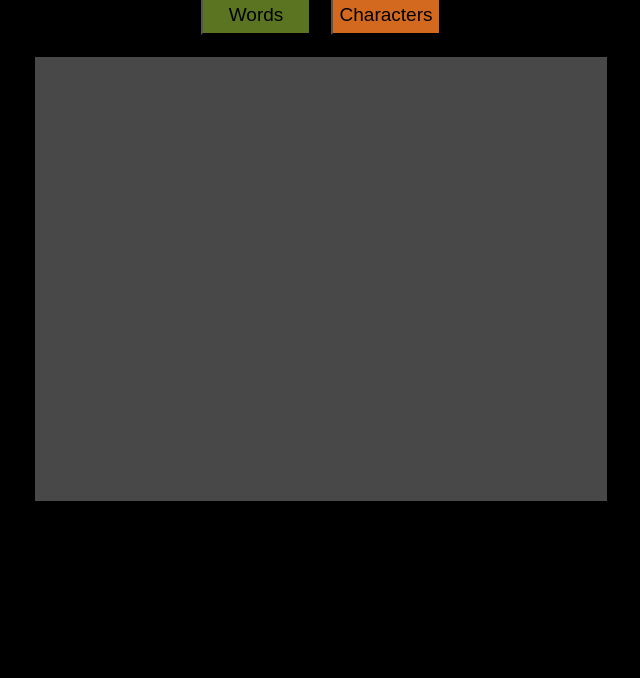
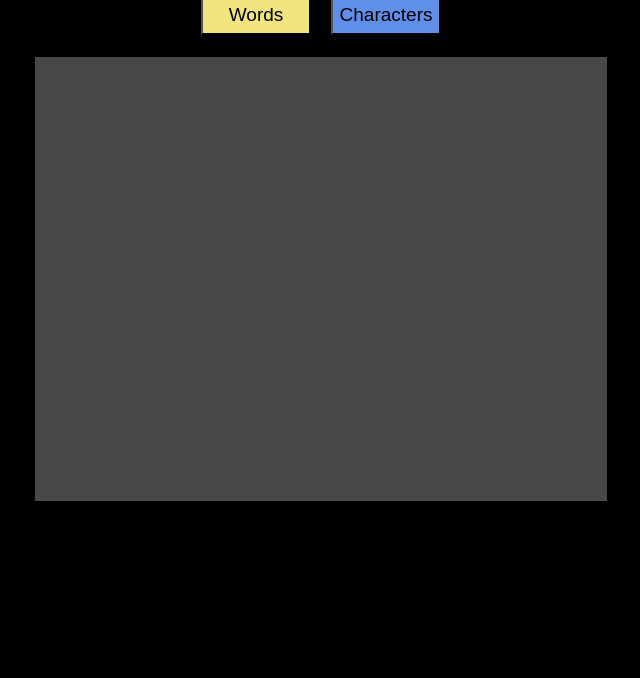
Before and after one commit to shashwath-KR/Word-Counter, a plain HTML site: page index.html in a window 1280 px wide. Shown: the part 122-800 px from the top of the page, without its empty margins (319-959 px from the left). Drawn offline with nearby package versions, Linux system fonts and the light colour scheme.

Commit message:
modified

```diff
--- a/style.css
+++ b/style.css
@@ -40,14 +40,14 @@
 #char {
     width: 110px;
     height: 40px;
-    background-color: chocolate;
+    background-color: rgb(95, 143, 233);
     margin: 10px;
     font-size: 19px;
 }
 #word {
     width: 110px;
     height: 40px;
-    background-color: rgb(91, 116, 33);
+    background-color: rgb(240, 228, 124);
     margin: 10px;
     font-size: 19px;
 }
```
